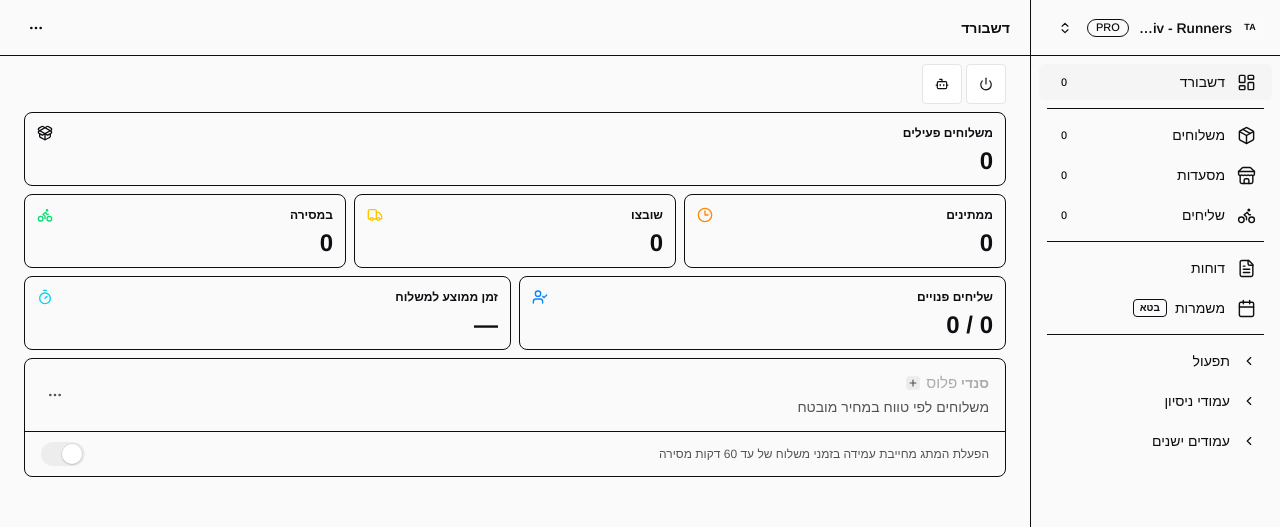
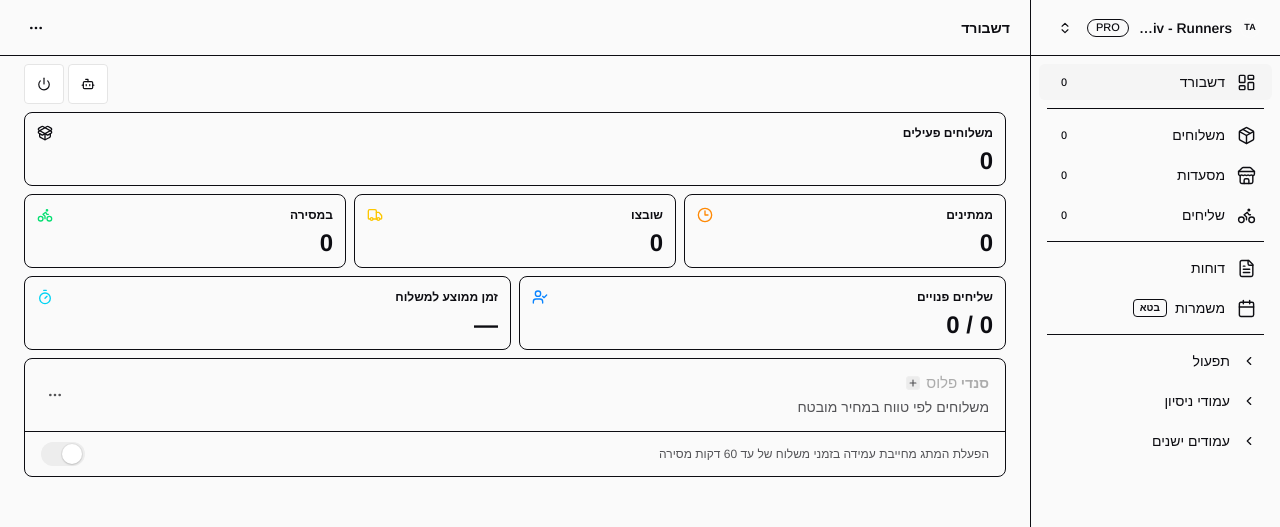
Before and after one commit to UxNinja360/sendi-system-demo, a React (Vite) app: page /dashboard in a window 1280 px wide. Shown: the top 527 px of the page. Built offline with nearby package versions, Linux system fonts and the light colour scheme; sample sign-in values are in the browser's storage; a web font is replaced by a local one.

Commit message:
תיקון

```diff
--- a/src/app/pages/dashboard.tsx
+++ b/src/app/pages/dashboard.tsx
@@ -5,6 +5,7 @@ import {
   Bot,
   CheckCircle2,
   Clock3,
+  Loader2,
   Map as MapIcon,
   MoreHorizontal,
   PackageOpen,
@@ -22,6 +23,7 @@ import { useDelivery } from '../context/delivery-context-value';
 import { useDeliveriesMapSplit } from '../deliveries/use-deliveries-map-split';
 import type { Delivery, DeliveryStatus } from '../types/delivery.types';
 import { canCourierAcceptDelivery } from '../utils/courier-assignment';
+import { playHaptic } from '../utils/haptics';
 import {
   DEFAULT_SENDI_PLUS_RADIUS_KM,
   LEGACY_SENDI_GO_RADIUS_STORAGE_KEY,
@@ -60,6 +62,8 @@ const ACTIVE_DELIVERY_STATUSES: DeliveryStatus[] = ['pending', 'assigned', 'deli
 const formatRadiusKm = formatSendiPlusRadiusKm;
 const SENDI_PLUS_TERMS_TEXT =
   'הפעלת המתג מחייבת עמידה בזמני משלוח של עד 60 דקות מסירה';
+const DASHBOARD_PULL_REFRESH_THRESHOLD = 74;
+const DASHBOARD_PULL_REFRESH_MAX = 112;
 
 const STATUS_META: Array<{
   id: DeliveryStatus;
@@ -490,6 +494,125 @@ export const Dashboard: React.FC = () => {
   const [sendiPlusRadiusKm, setSendiPlusRadiusKm] = React.useState(readStoredSendiPlusRadius);
   const [sendiPlusTermsAccepted, setSendiPlusTermsAccepted] = React.useState(readStoredSendiPlusTermsAccepted);
   const [deliveryZoneConfigVersion, setDeliveryZoneConfigVersion] = React.useState(0);
+  const [pullDistance, setPullDistance] = React.useState(0);
+  const [isPullRefreshReady, setIsPullRefreshReady] = React.useState(false);
+  const [isDashboardRefreshing, setIsDashboardRefreshing] = React.useState(false);
+  const mainScrollRef = React.useRef<HTMLElement | null>(null);
+  const pullStartYRef = React.useRef<number | null>(null);
+  const pullThresholdHapticPlayedRef = React.useRef(false);
+  const pullRefreshResetTimeoutRef = React.useRef<number | null>(null);
+  const dashboardRefreshTimeoutRef = React.useRef<number | null>(null);
+
+  const isMobilePullRefreshPointer = React.useCallback(() => {
+    if (typeof window === 'undefined') return false;
+
+    return window.matchMedia('(pointer: coarse), (hover: none), (max-width: 767px)').matches;
+  }, []);
+
+  const resetPullRefresh = React.useCallback((delay = 0) => {
+    if (typeof window === 'undefined') {
+      setPullDistance(0);
+      setIsPullRefreshReady(false);
+      return;
+    }
+
+    if (pullRefreshResetTimeoutRef.current !== null) {
+      window.clearTimeout(pullRefreshResetTimeoutRef.current);
+      pullRefreshResetTimeoutRef.current = null;
+    }
+
+    pullRefreshResetTimeoutRef.current = window.setTimeout(() => {
+      setPullDistance(0);
+      setIsPullRefreshReady(false);
+      pullStartYRef.current = null;
+      pullThresholdHapticPlayedRef.current = false;
+      pullRefreshResetTimeoutRef.current = null;
+    }, delay);
+  }, []);
+
+  const runDashboardRefresh = React.useCallback(() => {
+    if (isDashboardRefreshing) return;
+
+    setIsDashboardRefreshing(true);
+    playHaptic('success', { force: true });
+    setDeliveryZoneConfigVersion((version) => version + 1);
+    setSendiPlusRadiusKm(readStoredSendiPlusRadius());
+    setSendiPlusTermsAccepted(readStoredSendiPlusTermsAccepted());
+
+    if (dashboardRefreshTimeoutRef.current !== null) {
+      window.clearTimeout(dashboardRefreshTimeoutRef.current);
+    }
+
+    dashboardRefreshTimeoutRef.current = window.setTimeout(() => {
+      setIsDashboardRefreshing(false);
+      resetPullRefresh(140);
+      dashboardRefreshTimeoutRef.current = null;
+    }, 650);
+  }, [isDashboardRefreshing, resetPullRefresh]);
+
+  React.useEffect(() => () => {
+    if (pullRefreshResetTimeoutRef.current !== null) {
+      window.clearTimeout(pullRefreshResetTimeoutRef.current);
+    }
+    if (dashboardRefreshTimeoutRef.current !== null) {
+      window.clearTimeout(dashboardRefreshTimeoutRef.current);
+    }
+  }, []);
+
+  const handlePullRefreshTouchStart = React.useCallback((event: React.TouchEvent<HTMLElement>) => {
+    if (isDashboardRefreshing || !isMobilePullRefreshPointer()) return;
+    if ((event.currentTarget as HTMLElement).scrollTop > 0) return;
+
+    pullStartYRef.current = event.touches[0]?.clientY ?? null;
+    pullThresholdHapticPlayedRef.current = false;
+  }, [isDashboardRefreshing, isMobilePullRefreshPointer]);
+
+  const handlePullRefreshTouchMove = React.useCallback((event: React.TouchEvent<HTMLElement>) => {
+    const startY = pullStartYRef.current;
+    if (startY === null || isDashboardRefreshing) return;
+
+    const scrollTarget = event.currentTarget as HTMLElement;
+    if (scrollTarget.scrollTop > 0) {
+      resetPullRefresh();
+      return;
+    }
+
+    const currentY = event.touches[0]?.clientY ?? startY;
+    const rawDistance = currentY - startY;
+    if (rawDistance <= 0) {
+      setPullDistance(0);
+      setIsPullRefreshReady(false);
+      return;
+    }
+
+    event.preventDefault();
+
+    const easedDistance = Math.min(
+      DASHBOARD_PULL_REFRESH_MAX,
+      Math.round(rawDistance * 0.58),
+    );
+    const nextReady = easedDistance >= DASHBOARD_PULL_REFRESH_THRESHOLD;
+
+    setPullDistance(easedDistance);
+    setIsPullRefreshReady(nextReady);
+
+    if (nextReady && !pullThresholdHapticPlayedRef.current) {
+      pullThresholdHapticPlayedRef.current = true;
+      playHaptic('medium', { force: true });
+    }
+  }, [isDashboardRefreshing, resetPullRefresh]);
+
+  const handlePullRefreshTouchEnd = React.useCallback(() => {
+    if (isDashboardRefreshing) return;
+
+    if (isPullRefreshReady) {
+      setPullDistance(DASHBOARD_PULL_REFRESH_THRESHOLD);
+      runDashboardRefresh();
+      return;
+    }
+
+    resetPullRefresh();
+  }, [isDashboardRefreshing, isPullRefreshReady, resetPullRefresh, runDashboardRefresh]);
 
   React.useEffect(() => {
     if (!sendiPlusTermsAccepted) return;
@@ -651,15 +774,57 @@ export const Dashboard: React.FC = () => {
     restaurants: state.restaurants,
     routeStopOrders: state.courierRoutePlans,
   });
+  const pullRefreshProgress = Math.min(1, pullDistance / DASHBOARD_PULL_REFRESH_THRESHOLD);
+  const pullRefreshVisible = pullDistance > 0 || isDashboardRefreshing;
+  const pullRefreshLabel = isDashboardRefreshing
+    ? 'מרענן'
+    : isPullRefreshReady
+    ? 'שחרר לרענון'
+    : 'משוך לרענון';
 
   return (
     <>
       {mapSplitPortal}
       <div className="flex h-full min-h-0 flex-col overflow-hidden bg-app-background text-app-text" dir="rtl">
-      <main className="min-h-0 flex-1 overflow-y-auto overscroll-contain px-3 pt-2 pb-[calc(1.5rem+env(safe-area-inset-bottom))] md:px-6 md:pt-2 md:pb-6">
-        <div className="mx-auto flex w-full max-w-[1280px] flex-col gap-2">
-          <section className="flex w-full items-center justify-start gap-2">
-            <div className="flex max-w-full min-w-0 items-center gap-2 overflow-x-auto no-scrollbar">
+      <main
+        ref={mainScrollRef}
+        className="relative min-h-0 flex-1 overflow-y-auto overscroll-contain px-3 pt-2 pb-[calc(1.5rem+env(safe-area-inset-bottom))] md:px-6 md:pt-2 md:pb-6"
+        onTouchStart={handlePullRefreshTouchStart}
+        onTouchMove={handlePullRefreshTouchMove}
+        onTouchEnd={handlePullRefreshTouchEnd}
+        onTouchCancel={handlePullRefreshTouchEnd}
+      >
+        <div
+          className="pointer-events-none sticky top-0 z-20 mx-auto flex h-0 w-full max-w-[1280px] justify-center overflow-visible md:hidden"
+          aria-hidden={!pullRefreshVisible}
+        >
+          <div
+            className={`mt-1 flex h-9 items-center gap-2 rounded-full border border-app-border bg-app-surface-raised px-3 text-[11px] font-semibold text-app-text shadow-lg shadow-black/10 transition-all duration-200 dark:border-[#2b2b2b] dark:bg-[#111111] ${
+              pullRefreshVisible ? 'opacity-100' : 'opacity-0'
+            }`}
+            style={{
+              transform: `translateY(${pullRefreshVisible ? Math.max(0, pullDistance - 38) : -28}px) scale(${0.86 + pullRefreshProgress * 0.14})`,
+            }}
+          >
+            <Loader2
+              className={`h-3.5 w-3.5 text-app-brand ${
+                isDashboardRefreshing ? 'animate-spin' : ''
+              }`}
+              style={{
+                transform: isDashboardRefreshing ? undefined : `rotate(${pullRefreshProgress * 220}deg)`,
+              }}
+            />
+            <span>{pullRefreshLabel}</span>
+          </div>
+        </div>
+        <div
+          className="mx-auto flex w-full max-w-[1280px] flex-col gap-2 transition-transform duration-200"
+          style={{
+            transform: pullDistance > 0 ? `translateY(${Math.min(24, pullDistance * 0.22)}px)` : undefined,
+          }}
+        >
+          <section className="flex w-full items-center justify-end gap-2">
+            <div className="flex max-w-full min-w-0 items-center gap-2 overflow-x-auto no-scrollbar" dir="ltr">
               <div className="flex shrink-0 items-center gap-1">
                 <DashboardToolbarToggle
                   active={state.isSystemOpen}
```
